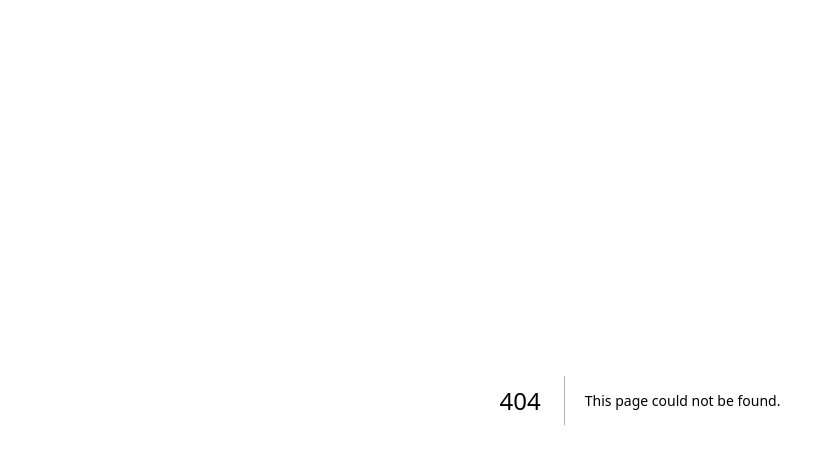
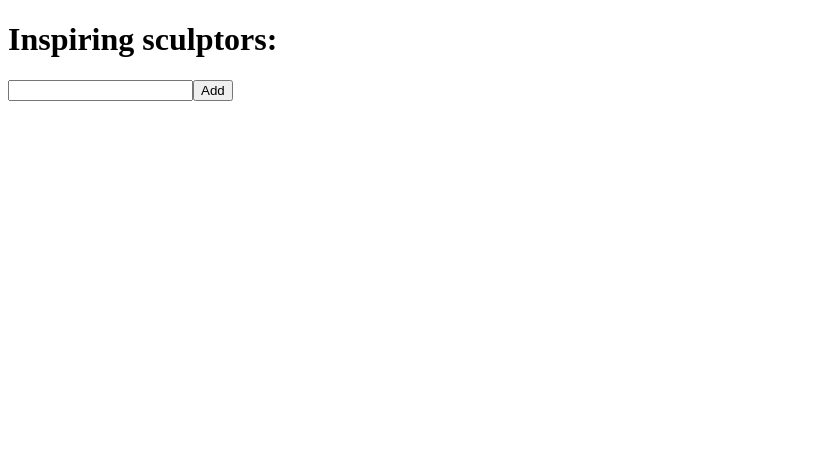
Before and after one commit to zuki08/learn-react_5610, a Next.js app: page /components/artistsArr in a window 1280 px wide. Before the commit this address had no page. Shown: the top 464 px of the page, without its empty margins (0-835 px from the left). Built offline with nearby package versions, Linux system fonts and the light colour scheme.

Commit message:
renaming

```diff
--- a/src/pages/qcomps/artistsArr.js
+++ b/src/pages/components/artistsArr.js
@@ -14,10 +14,10 @@
         onChange={e => setName(e.target.value)}
       />
       <button onClick={() => {
-        artists.push({
-          id: nextId++,
-          name: name,
-        });
+        setArtists([
+            ...artists,
+            {id: nextId++, name: name}
+        ]);
       }}>Add</button>
       <ul>
         {artists.map(artist => (
```
